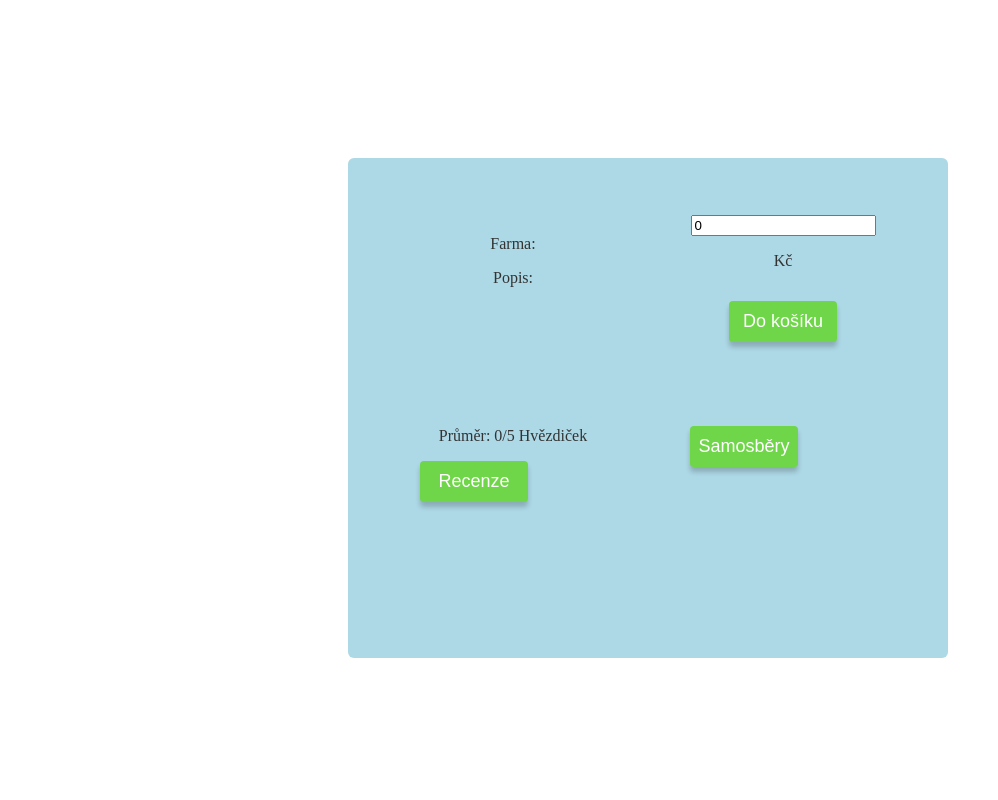
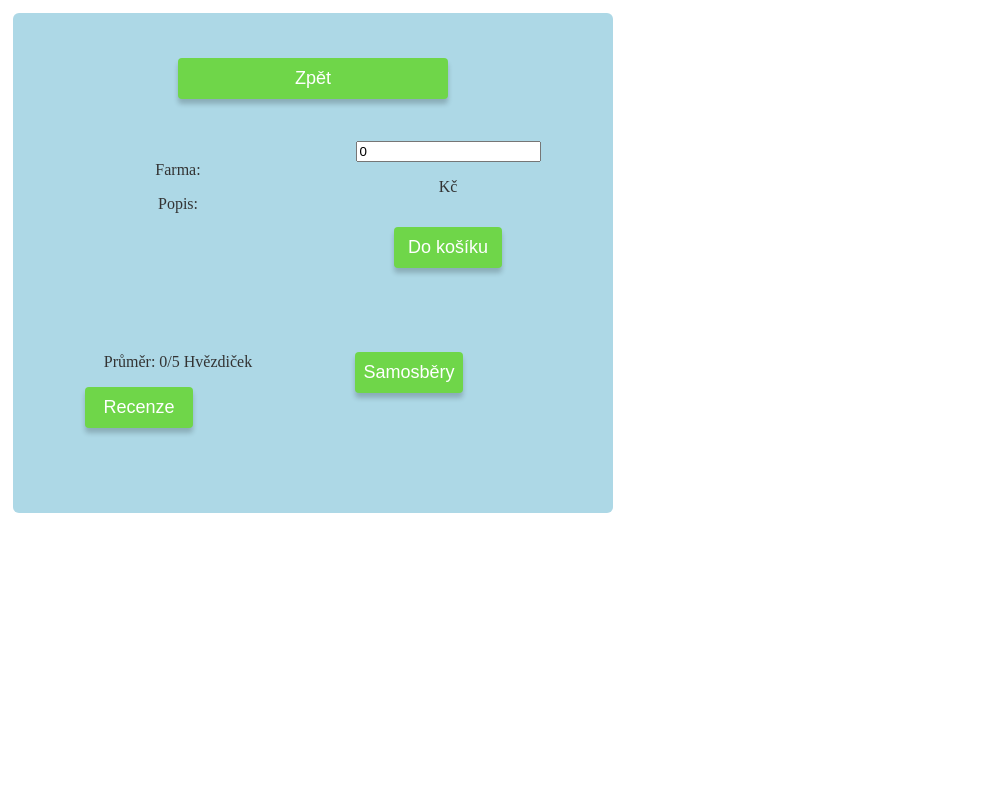
Before and after one commit to mathew35/Website-IIS_ITU-Zelny_trh, a PHP site: page /productdetail.php?detail=1 in a window 1280 px wide. Shown: the whole page, without its empty margins (0-998 px from the left). Run offline with PHP 8.4, Linux system fonts and the light colour scheme; data that the repository does not hold is empty.

Commit message:
tlacitka zpet, close

```diff
--- a/buyproduct.php
+++ b/buyproduct.php
@@ -4,9 +4,11 @@
         session_start();
         $db = new AccountService();
         $user = $_SESSION['user'];
+        //$cid = $_SESSION['cropid'];
 
         $getcid = $db->get("SHOPPING_CART", "CARTID", "USER='" . $user . "'");
         $cid = $getcid->fetch();
+
 
         $db->add("CART_CROP", "('".$cid[0]."','".$pid."','".$amount."')");
 
--- a/productdetail.php
+++ b/productdetail.php
@@ -134,9 +134,10 @@
 	<title>Product </title>
 	<link rel="stylesheet" href="productstyle.css">
 </head>
+<table>
     <div class="detail-container">
-
         <div class="detail">
+            <a href="index3.php"><button id="myBtn" class="back">Zpět</button></a>
 			<div class="detail-column detail-left">
                 <?php
                     $product->getName();
@@ -149,8 +150,8 @@
                 <input type="number" id="myText" value="0">
                 <?php
                     $product->getPrice();
-                    $product->addAmount();?>
-
+                    $product->addAmount();
+                    ?>
 			</div>
 
             <div class="detail-column detail-left">
@@ -163,23 +164,24 @@
         </div>
 
 		<div class="detail-harvest" id="detail-harvest">
+            <button type="button" class="back" onclick="closeHarvest()">Close</button>
             <div class="popup-harvest">
                 <?php $product->harvest(); ?>
             </div>
-			<button type="button" onclick="closeHarvest()">Close</button>
+
 
 		</div>
 
         <div class="detail-review" id="detail-review">
+            <button type="button" class="back" onclick="closeReview()">Close</button>
             Hodnocení: <input type="text" id="myRating">
             <input type="number" id="myStars" value="0">
             <?php $product->newrate(); ?>
 			<?php $product->getRatings();?>
-			<button type="button" onclick="closeReview()">Close</button>
+
 		</div>
     </div>
-
-
+</table>
 <script>
 let harvest = document.getElementById("detail-harvest");
 let review = document.getElementById("detail-review");
--- a/productstyle.css
+++ b/productstyle.css
@@ -1,10 +1,10 @@
 .detail-container{
 	background-color: transparent;
 	width: 100%;
-	height: 100vh;
+	height: 30vh;
 	display: flex;
-	align-items: center;
-	justify-content: center;
+	align-items: top;
+	justify-content: top;
 	position: absolute; z-index: 2;
 }
 
@@ -154,3 +154,8 @@
 	align-items: center;
   	bottom: 0;
 }
+
+.back button{
+	background: #999999;
+	font-size: 10px;
+}
--- a/rateproduct.php
+++ b/rateproduct.php
@@ -8,7 +8,7 @@
         $getfarmer = $db->get("SPECIFIC_CROP", "FARMER", "CROPID='" . $crop . "'");
         $farmer = $getfarmer->fetch();
 
-        echo $text . $stars . $user . $farmer[0] . $crop;
+        echo "recenze byla přidána";
 
         $db->add("RATING", "(NULL,'".$stars."','".$text."','".$user."','".$farmer[0]."','".$crop."')");
 
```
Also changed, not shown: modal.css (added, +37 -0 lines), modaldetail.js (added, +25 -0 lines), modal.html (added).
